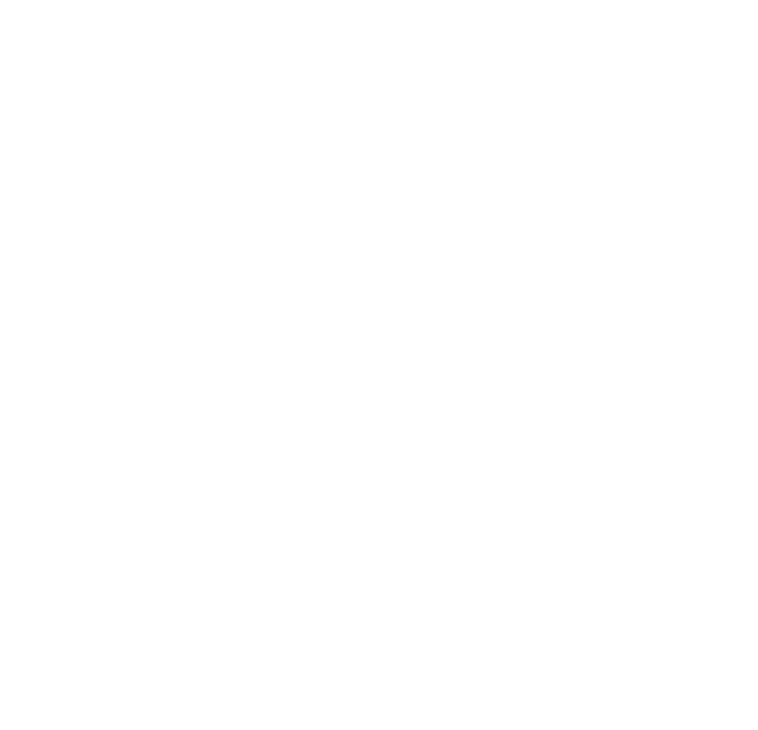
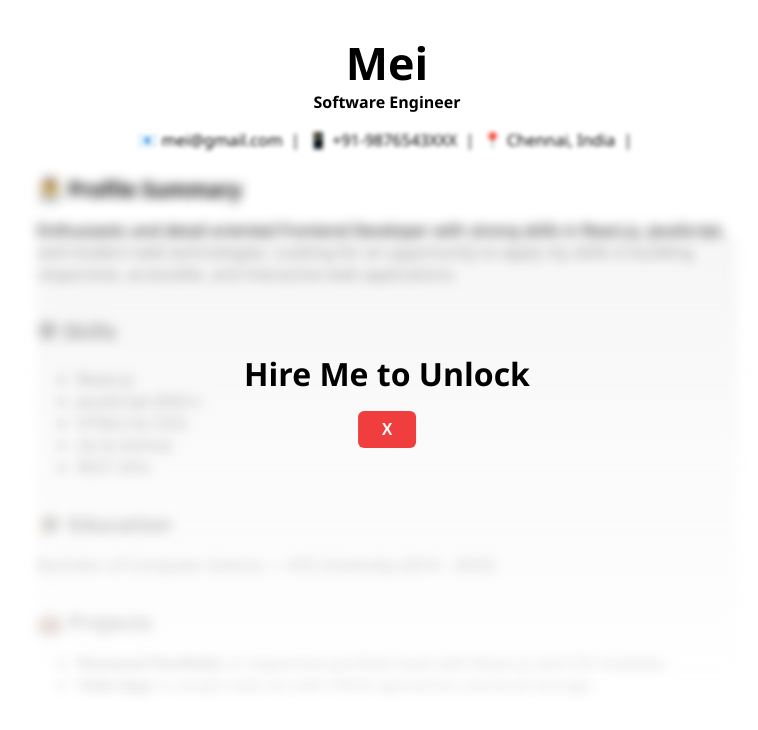
Before and after one commit to myselfmeii/mei_games, a React (Vite) app: page /getintouch in a window 1280 px wide. Before the commit this address had no page. Shown: the top 730 px of the page, without its empty margins (253-1011 px from the left). Built offline with nearby package versions, Linux system fonts and the light colour scheme.

Commit message:
Added get in touch and refactored the routes

```diff
--- a/src/Home.jsx
+++ b/src/Home.jsx
@@ -3,11 +3,13 @@ import { useNavigate } from 'react-router-dom';
 import routes from './routesConfig';
 import CustomText from './component/common/CustomText';
 
+
 const Home = () => {
   const navigate = useNavigate();
 
   const cards = useMemo(
-    () => routes.filter(route => route.path !== '/' && route.path !== '/home'),
+    // () => routes.filter(route => route.path !== '/' && route.path !== '/home'),
+    () => routes.filter(route => !['/', '/home', '/getintouch'].includes(route.path)), // to hide the contact dev card
     []
   );
 
@@ -15,8 +17,12 @@ const Home = () => {
     navigate(path);
   }, [navigate]);
 
+ const handleContactDeveloper = () => {
+    navigate('/getintouch');
+  };
+
   return (
-    <div style={{ padding: '20px' }}>
+    <div style={{ padding: '20px', position: 'relative' }}>
       <CustomText  phrases={['Welcome to ', 'Mei Games']} delay={1000} />
       <div style={{
         display: 'flex',
@@ -44,13 +50,12 @@ const Home = () => {
               fontWeight: '600',
               fontSize: '18px',
               textAlign: 'center',
-                          backgroundImage: `url(${routes.find(route => route.path === path)?.img})`,
+              backgroundImage: `url(${routes.find(route => route.path === path)?.img})`,
               cursor: 'pointer',
               transition: 'transform 0.2s',
               backgroundSize: 'contain',
               backgroundPosition: 'right center',
               backgroundRepeat: 'no-repeat',
-              transition: 'background-image 0.3s ease-in-out',
               border: '1px solid #dadadaff'
             }}
             onMouseEnter={e => (e.currentTarget.style.transform = 'scale(1.05)')}
@@ -59,11 +64,35 @@ const Home = () => {
             tabIndex={0}
             onKeyDown={(e) => e.key === 'Enter' && handleNavigate(path)}
           >
-            {/* {path.replace('/', '').toUpperCase()} */}
-             {path === "/npat/*" ? "Name Game" : path.replace('/', '').toUpperCase()}
+            {path === "/npat/*" ? "Name Game" : path.replace('/', '').toUpperCase()}
           </div>
         ))}
       </div>
+
+
+      <button
+        onClick={handleContactDeveloper}
+        style={{
+          position: 'fixed',
+          bottom: '20px',
+          right: '20px',
+          padding: '12px 20px',
+          backgroundColor: '#007bff',
+          color: 'white',
+          border: 'none',
+          borderRadius: '30px',
+          cursor: 'pointer',
+          boxShadow: '0 2px 10px rgba(0,0,0,0.2)',
+          fontWeight: '600',
+          fontSize: '14px',
+          zIndex: 1000,
+          transition: 'background-color 0.3s ease'
+        }}
+        onMouseEnter={e => e.currentTarget.style.backgroundColor = '#007bff'}
+        onMouseLeave={e => e.currentTarget.style.backgroundColor = '#f08400ff'}
+      >
+        Get in Touch
+      </button>
     </div>
   );
 };
--- /dev/null
+++ b/src/component/resume/Resume.jsx
@@ -0,0 +1,92 @@
+import React from "react";
+import "./resume.css";
+import { useNavigate } from "react-router-dom";
+
+const Resume = () => {
+  const navigate = useNavigate();
+
+  const handleExit = () => {
+    navigate("/");
+  };
+  return (
+    <div className="resume-container">
+      <header className="resume-header">
+        <h1>
+          Mei{" "}
+          <p style={{ fontWeight: 600, fontSize: 16, marginTop: -2 }}>
+            {" "}
+            Software Engineer{" "}
+          </p>
+        </h1>
+      </header>
+
+      <section
+        className="contact-details blurred-contact"
+        style={{
+          display: "flex",
+          justifyContent: "center",
+          alignItems: "center",
+        }}
+      >
+        <p className="one-liner">
+          📧 mei@gmail.com &nbsp;|&nbsp; 📱 +91-9876543XXX &nbsp;|&nbsp; 📍
+          Chennai, India &nbsp;|&nbsp;
+        </p>
+      </section>
+
+      <div className="blurred-content-wrapper">
+        <div className="blur-gradient-overlay"></div>
+
+        <section className="resume-section">
+          <h2>👨‍💻 Profile Summary</h2>
+          <p>
+            Enthusiastic and detail-oriented Frontend Developer with strong
+            skills in React.js, JavaScript, and modern web technologies. Looking
+            for an opportunity to apply my skills in building responsive,
+            accessible, and interactive web applications.
+          </p>
+        </section>
+
+        <section className="resume-section">
+          <h2>🛠 Skills</h2>
+          <ul>
+            <li>React.js</li>
+            <li>JavaScript (ES6+)</li>
+            <li>HTML5 & CSS3</li>
+            <li>Git & GitHub</li>
+            <li>REST APIs</li>
+          </ul>
+        </section>
+
+        <section className="resume-section">
+          <h2>🎓 Education</h2>
+          <p>Bachelor of Computer Science — XYZ University (2019 - 2023)</p>
+        </section>
+
+        <section className="resume-section">
+          <h2>💼 Projects</h2>
+          <ul>
+            <li>
+              <strong>Personal Portfolio:</strong> A responsive portfolio built
+              with React.js and CSS modules.
+            </li>
+            <li>
+              <strong>Todo App:</strong> A simple todo list with CRUD operations
+              and local storage.
+            </li>
+          </ul>
+        </section>
+      </div>
+      <div className="blur-overlay">
+        <div className="blur-overlay-content">
+          Hire Me to Unlock
+          <button className="exit-button" onClick={handleExit}>
+            X
+          </button>
+        </div>
+      </div>
+    </div>
+  );
+};
+
+export default Resume;
--- /dev/null
+++ b/src/component/resume/resume.css
@@ -0,0 +1,117 @@
+.resume-container {
+  max-width: 700px;
+  margin: 2rem auto;
+  font-family: 'Segoe UI', Tahoma, Geneva, Verdana, sans-serif;
+  color: #000;
+  padding: 0 1rem;
+  position: relative;
+}
+
+/* Header container for name and designation (top visible part) */
+.resume-header {
+  text-align: center;
+  margin-bottom: 0;
+  position: relative;
+  z-index: 10;
+}
+
+.resume-header h1 {
+  font-size: 2.8rem;
+  margin-bottom: 0.3rem;
+}
+
+/* Designation style */
+.designation {
+  font-size: 1.2rem;
+  font-weight: 600;
+  color: #000;
+  margin-bottom: 1.2rem;
+}
+
+/* Contact details blurred with 2px */
+.blurred-contact {
+  filter: blur(2px);
+  user-select: none;
+  pointer-events: none;
+  margin-bottom: 1.5rem;
+}
+
+.contact-details p {
+  font-size: 1rem;
+  margin: 0;
+}
+
+/* Container for 6px blurred content + gradient overlay */
+.blurred-content-wrapper {
+  position: relative;
+  filter: blur(6px);
+  user-select: none;
+  pointer-events: none;
+  color: #000;
+}
+
+/* Gradient overlay on top of blurred content */
+.blur-gradient-overlay {
+  position: absolute;
+  top: 0;
+  left: 0;
+  right: 0;
+  bottom: 0;
+  pointer-events: none;
+  z-index: 15;
+  background: linear-gradient(
+    to bottom,
+    rgba(255, 255, 255, 0) 12%,
+    /* transparent top */ rgba(255, 255, 255, 0.3) 10%,
+    /* mild fade */ rgba(240, 240, 240, 0.6) 10%,
+    /* stronger */ rgba(255, 255, 255, 0.85) 100% /* near opaque bottom */
+  );
+}
+
+.resume-section {
+  margin-bottom: 2rem;
+}
+
+.resume-section h2 {
+  font-weight: 700;
+  margin-bottom: 0.6rem;
+  font-size: 1.3rem;
+}
+
+.exit-button {
+  padding: 0.6rem 1.5rem;
+  font-size: 1rem;
+  background-color: #f03e3e;
+  color: #fff;
+  border: none;
+  border-radius: 6px;
+  cursor: pointer;
+  font-weight: 600;
+  transition: background-color 0.3s ease;
+}
+
+.exit-button:hover {
+  background-color: #c92a2a;
+}
+
+.blur-overlay {
+  position: fixed;
+  top: 50%;
+  left: 50%;
+  transform: translate(-50%, -50%);
+  font-weight: 700;
+  font-size: 2rem;
+  color: black;
+  user-select: none;
+  pointer-events: none;
+  z-index: 20;
+  white-space: nowrap;
+}
+
+.blur-overlay-content {
+  display: flex;
+  flex-direction: column;
+  align-items: center;
+  gap: 1rem;
+  pointer-events: auto;
+}
--- a/src/routesConfig.jsx
+++ b/src/routesConfig.jsx
@@ -10,6 +10,7 @@ const Eyetest = lazy(() => import('./component/eyetest/Eyetest'));
 const NPAT = lazy(() => import('./component/npat/NPAT'));
 const Dotx = lazy(() => import('./component/dotx/Dotx'));
 const SongGame = lazy(() => import('./component/songgame/SongGame'));
+const Resume = lazy(() => import('./component/resume/Resume'));
 
 const routes = [
   {
@@ -35,6 +36,11 @@ const routes = [
     element: <SongGame />,
     img: qubysong,
   },
+  {
+    path: '/getintouch',
+    element: <Resume />,
+    // img: qubythumbsup,
+  },
   // {
   //   path: '/dotsnbox',
   //   element: <Dotx />,
```
